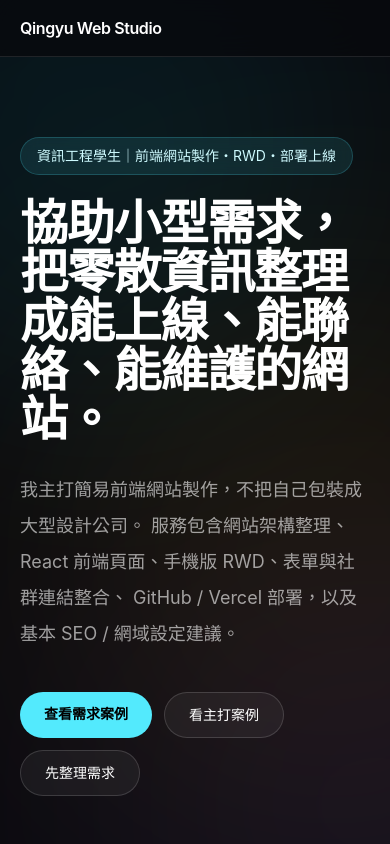
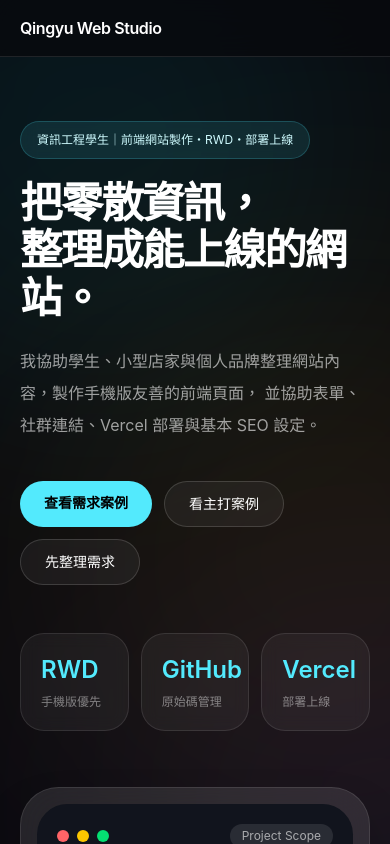
Before and after one commit to QingyuJin/qingyu-web-studio, a React (Vite) app: page / in a window 390 px wide. Shown: the top 844 px of the page. Built offline with nearby package versions, Linux system fonts and the light colour scheme.

Commit message:
improve mobile hero title spacing

```diff
--- a/src/App.jsx
+++ b/src/App.jsx
@@ -345,20 +345,20 @@ function HomePage() {
         </div>
       </header>
 
-      <section className="relative mx-auto grid max-w-7xl gap-14 px-5 pb-24 pt-20 md:grid-cols-[1.02fr_0.98fr] md:items-center md:pb-32 md:pt-28">
+      <section className="relative mx-auto grid max-w-7xl gap-14 px-5 pb-24 pt-16 md:grid-cols-[1.02fr_0.98fr] md:items-center md:pb-32 md:pt-28">
         <div>
-          <div className="mb-6 inline-flex rounded-full border border-cyan-300/20 bg-cyan-300/10 px-4 py-2 text-sm text-cyan-100 backdrop-blur">
+          <div className="mb-5 inline-flex max-w-full rounded-full border border-cyan-300/20 bg-cyan-300/10 px-4 py-2 text-xs leading-5 text-cyan-100 backdrop-blur sm:text-sm">
             資訊工程學生｜前端網站製作・RWD・部署上線
           </div>
 
-          <h1 className="max-w-4xl text-5xl font-semibold leading-[1.02] tracking-tight md:text-7xl">
-            協助小型需求，把零散資訊整理成能上線、能聯絡、能維護的網站。
+          <h1 className="max-w-4xl text-[2.65rem] font-semibold leading-[1.12] tracking-[-0.04em] sm:text-5xl sm:leading-[1.08] md:text-7xl md:leading-[1.02]">
+            <span className="block">把零散資訊，</span>
+            <span className="block">整理成能上線的網站。</span>
           </h1>
 
-          <p className="mt-7 max-w-2xl text-lg leading-9 text-white/60">
-            我主打簡易前端網站製作，不把自己包裝成大型設計公司。
-            服務包含網站架構整理、React 前端頁面、手機版 RWD、表單與社群連結整合、
-            GitHub / Vercel 部署，以及基本 SEO / 網域設定建議。
+          <p className="mt-6 max-w-2xl text-base leading-8 text-white/60 sm:text-lg sm:leading-9">
+            我協助學生、小型店家與個人品牌整理網站內容，製作手機版友善的前端頁面，
+            並協助表單、社群連結、Vercel 部署與基本 SEO 設定。
           </p>
 
           <div className="mt-10 flex flex-wrap gap-3">
@@ -523,9 +523,7 @@ function HomePage() {
       </section>
 
       <GrowthSetupSection />
-
       <LaunchKitSection />
-
       <ModuleSystemSection />
 
       <section id="tech" className="relative mx-auto max-w-7xl px-5 py-20">
```
